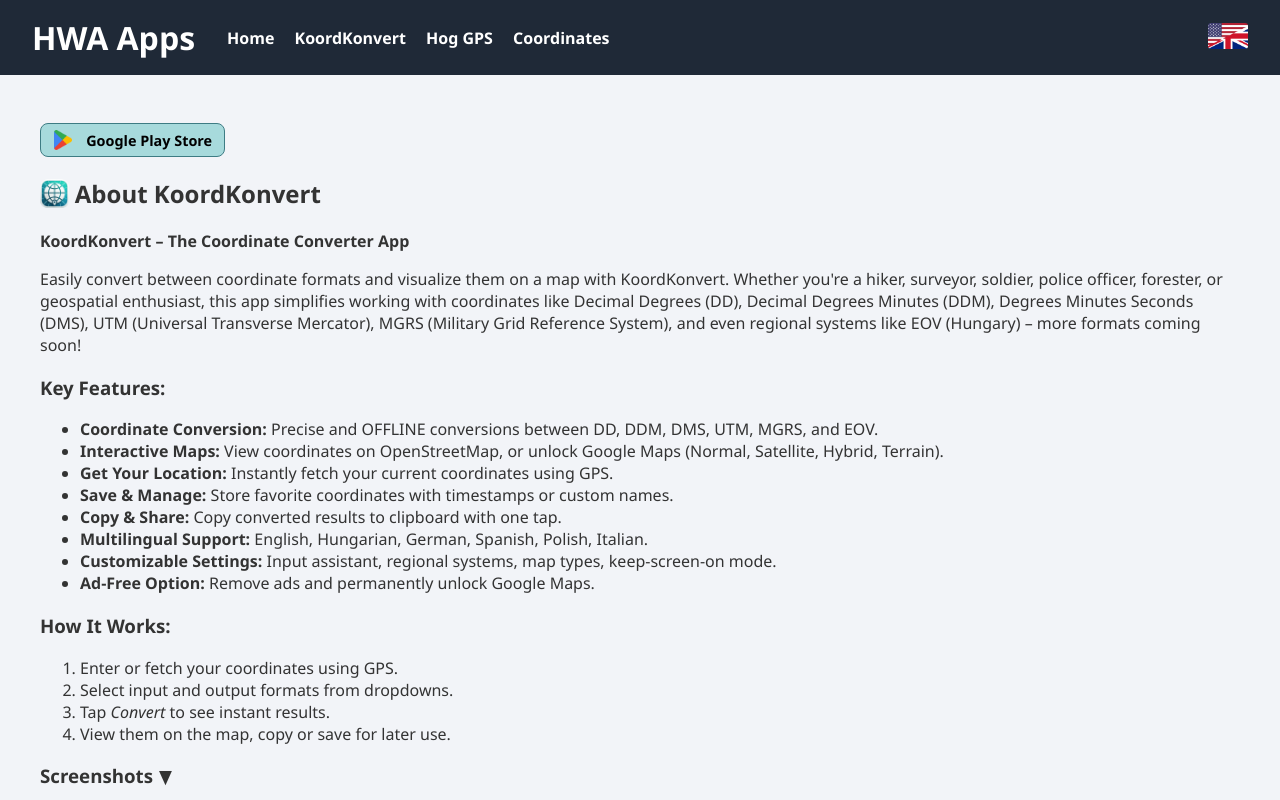
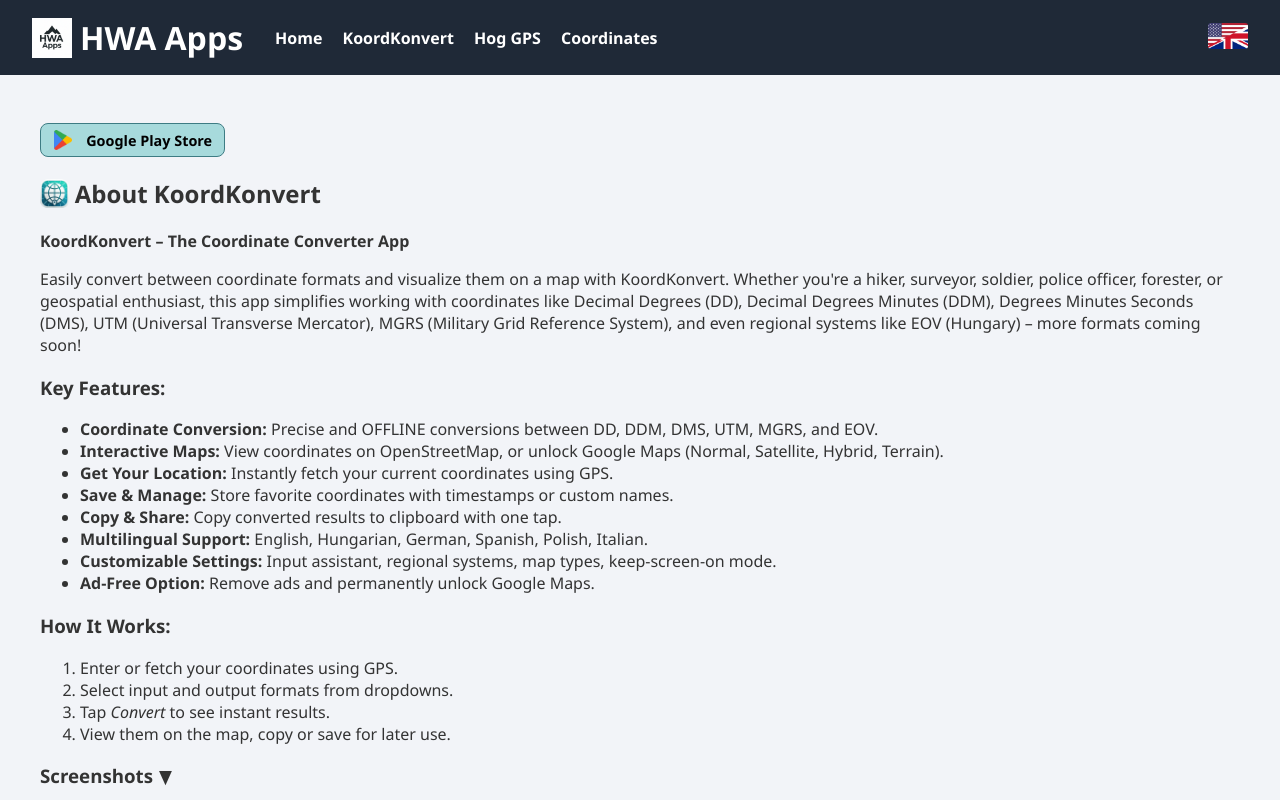
Before and after one commit to hwa-apps/hwa-apps.github.io, a plain HTML site: page koordkonvert.html in a window 1280 px wide. Shown: the top 800 px of the page. Drawn offline with Linux system fonts and the light colour scheme.

Commit message:
Update koordkonvert.html

```diff
--- a/koordkonvert.html
+++ b/koordkonvert.html
@@ -118,7 +118,12 @@
 </head>
 <body>
 <header>
-  <h1><a href="index.html" style="color: inherit; text-decoration: none;">HWA Apps</a></h1>
+  <h1>
+    <a href="index.html" style="display: flex; align-items: center; gap: 8px; color: inherit; text-decoration: none;">
+      <img src="images/hwa_logo.png" alt="HWA Apps Logo" style="height: 40px;">
+      HWA Apps
+    </a>
+  </h1>
   <nav>
     <a href="index.html">Home</a>
     <a href="koordkonvert.html">KoordKonvert</a>
```
